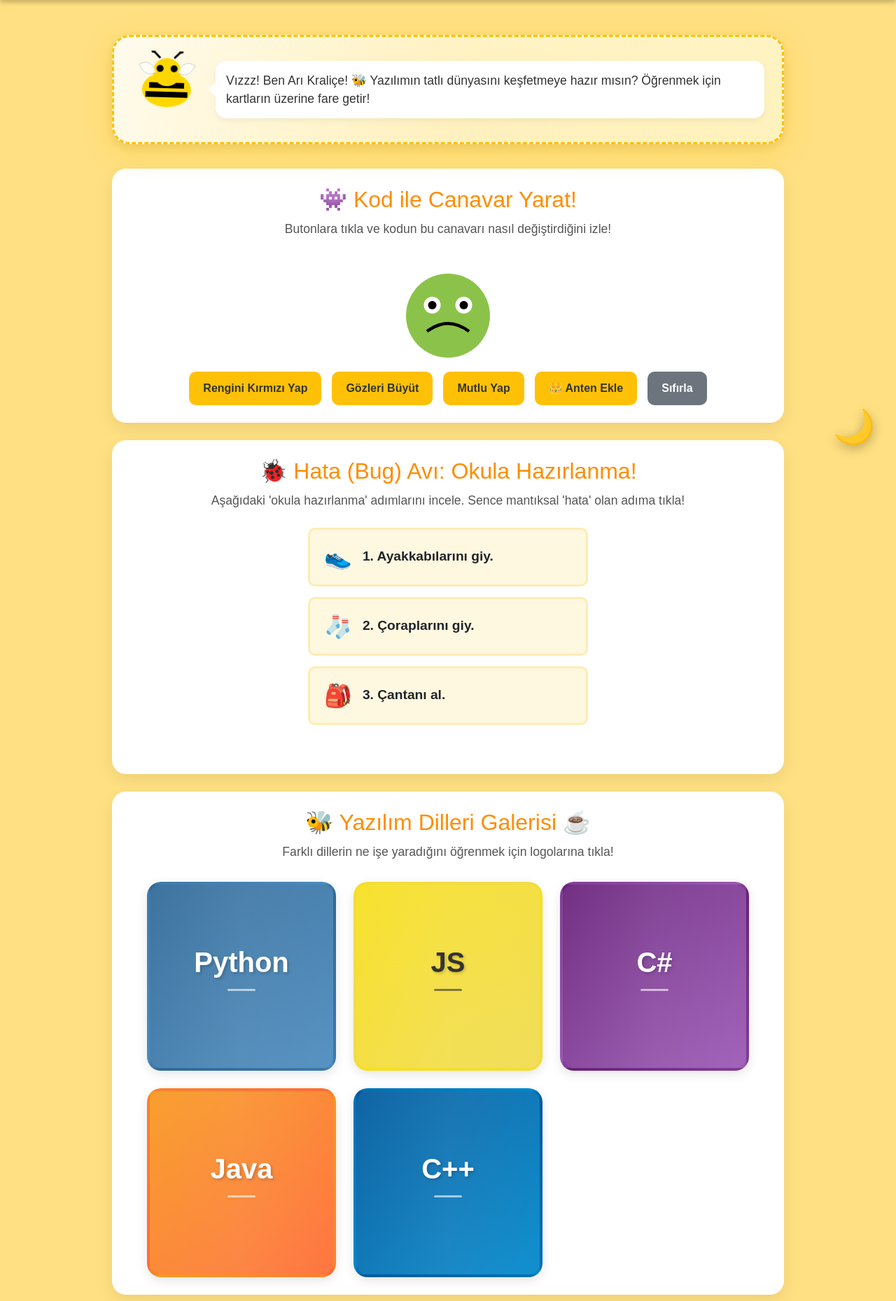
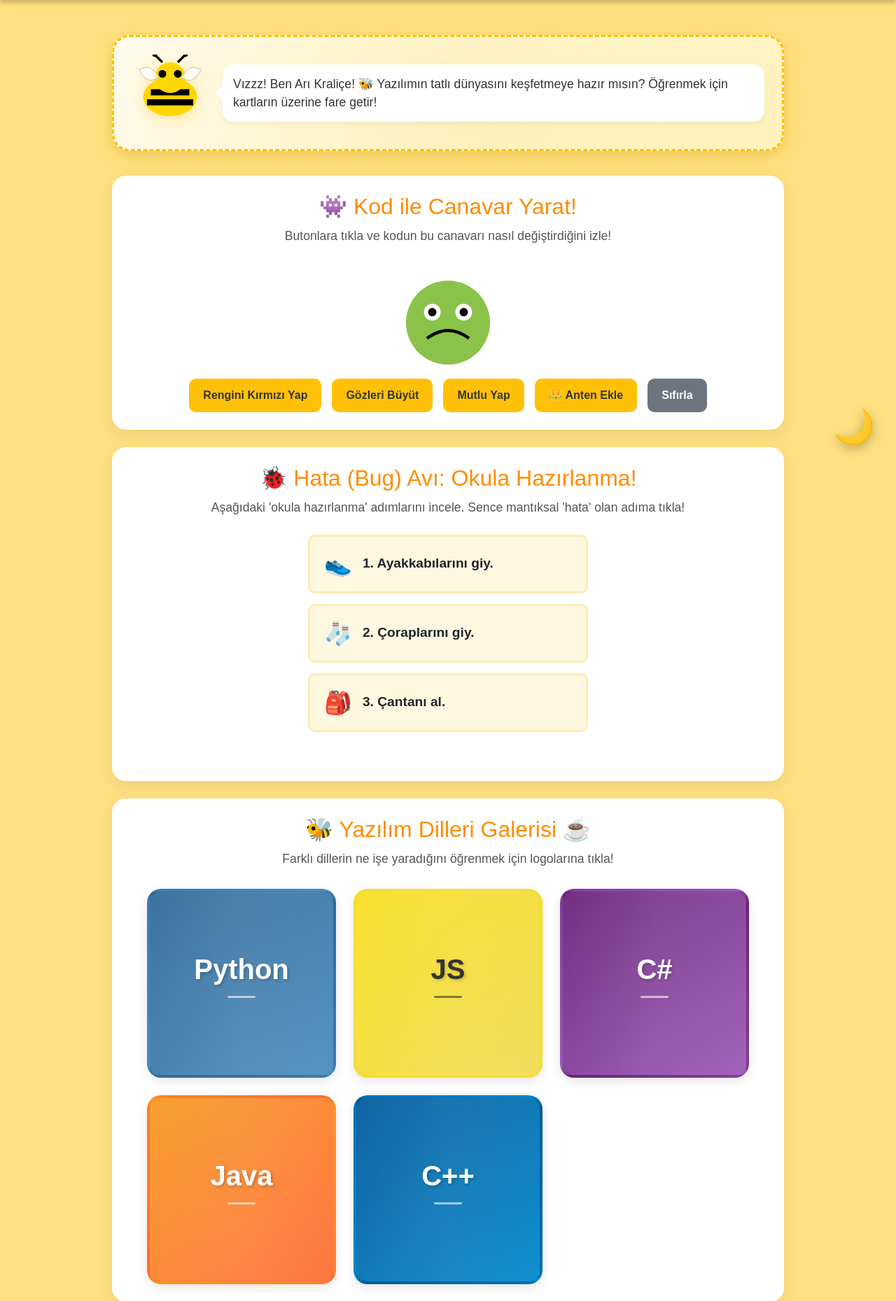
Before and after one commit to zulfucankarakus/BilgeAri-Cocuklar-Icin-Etkilesimli-Ogrenme-Platformu-mainson, an ASP.NET Core app: page /Home/kodlamauzmani in a window 1280 px wide. Shown: the part 124-1983 px from the top of the page at 70% size. Run offline with ASP.NET Core 8, Linux system fonts and the light colour scheme; the visitor is signed in with stand-in values (Sample User, id 1).

Commit message:
auto-commit for a62c204d-8f15-4bbe-b0d8-5f4b51962cf5

```diff
--- a/BilgeAri-Cocuklar-Icin-Etkilesimli-Ogrenme-Platformu-main/wwwroot/css/kodlamauzmani.css
+++ b/BilgeAri-Cocuklar-Icin-Etkilesimli-Ogrenme-Platformu-main/wwwroot/css/kodlamauzmani.css
@@ -228,20 +228,34 @@
 
         /* Arı SVG'si: Boyut ve konum ayarları */
         .bee-queen-svg {
-            width: 100px;
-            height: 100px;
+            width: 110px;
+            height: 110px;
             flex-shrink: 0; /* Küçülmesini engelle */
             margin-right: 20px;
 
             /* Arının uçuş animasyonu */
             animation: beeFly 3s ease-in-out infinite alternate;
+
+            /* Parlama efekti */
+            filter: drop-shadow(0 5px 10px rgba(255, 193, 7, 0.3));
+            position: relative;
+            z-index: 1;
         }
 
         /* Arı uçuş animasyonu: Yukarı-aşağı hareket ve hafif dönme */
-        @keyframes beeFly {
-            0% { transform: translateY(0) rotate(0deg); }
-            50% { transform: translateY(-15px) rotate(5deg); }
-            100% { transform: translateY(0) rotate(0deg); }
+        @@keyframes beeFly {
+            0% {
+                transform: translateY(0) rotate(-2deg);
+                filter: drop-shadow(0 5px 10px rgba(255, 193, 7, 0.3));
+            }
+            50% {
+                transform: translateY(-20px) rotate(3deg);
+                filter: drop-shadow(0 8px 15px rgba(255, 193, 7, 0.5));
+            }
+            100% {
+                transform: translateY(0) rotate(-2deg);
+                filter: drop-shadow(0 5px 10px rgba(255, 193, 7, 0.3));
+            }
         }
 
         /* Konuşma Balonu: Arının sözleri için */
```
